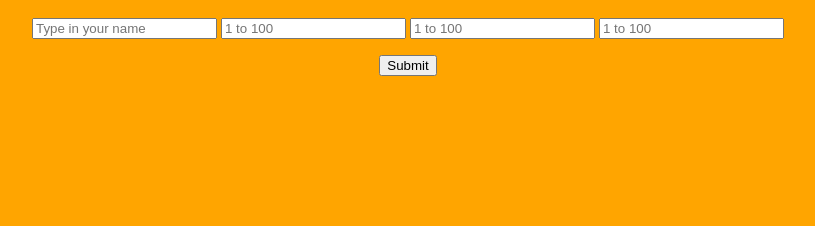
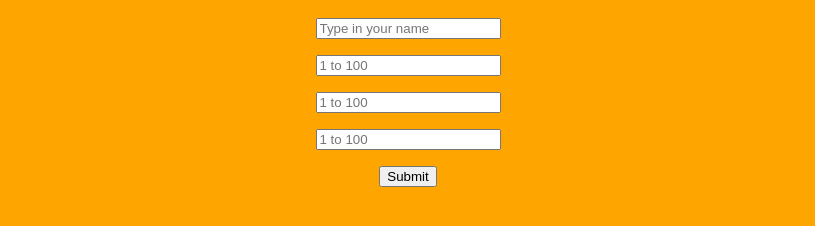
Before and after one commit to bharathkm000/TechSence-Project1, a plain HTML site: page index.html in a window 1280 px wide. Shown: the part 48-274 px from the top of the page, without its empty margins (232-1047 px from the left). Drawn offline with Linux system fonts and the light colour scheme.

Commit message:
Update index.html

```diff
--- a/index.html
+++ b/index.html
@@ -5,11 +5,11 @@
 </head>
 <body style="background-color:orange;text-align:center;">
 <h1 style="color:green;">Try Your Luck</h1>
-<input id="txt" placeholder="Type in your name" type="text"></input>
+<p><input id="txt" placeholder="Type in your name" type="text"></input></p>
 
-<input id="d1" placeholder="1 to 100"  type="number"></input>
-<input id="d2" placeholder="1 to 100"  type="number"></input>
-<input id="d3" placeholder="1 to 100" type="number"></input>
+<p><input id="d1" placeholder="1 to 100"  type="number"></input></p>
+<p><input id="d2" placeholder="1 to 100"  type="number"></input></p>
+<p><input id="d3" placeholder="1 to 100" type="number"></input></p>
 
 
 <p id="name"></p>
```
